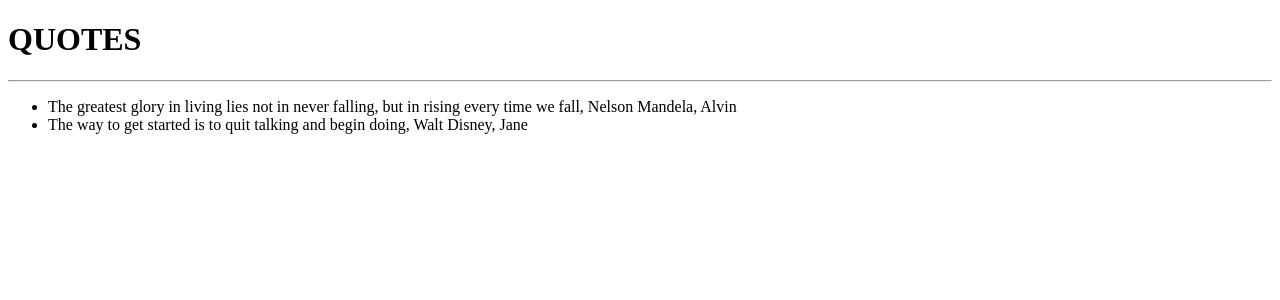
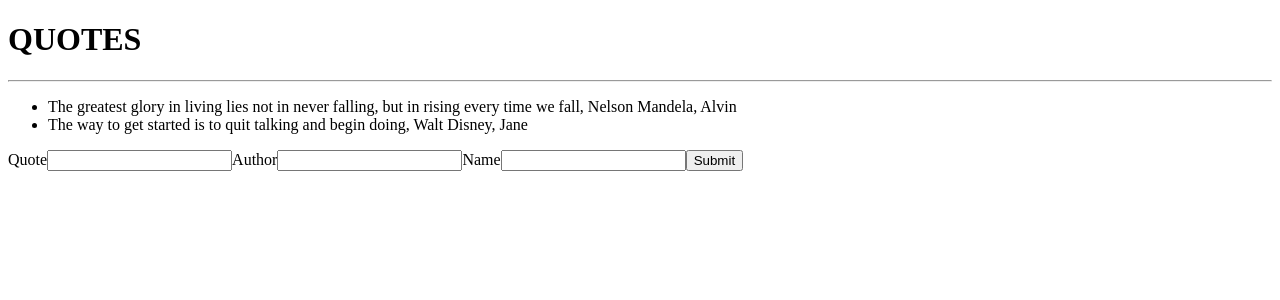
Before and after one commit to Alvin-21/quotes, an Angular app: page / in a window 1280 px wide. Shown: the top 300 px of the page. Built offline with nearby package versions, Linux system fonts and the light colour scheme.

Commit message:
Add quote form template.

```diff
--- a/src/app/app.component.html
+++ b/src/app/app.component.html
@@ -1 +1,2 @@
 <app-quote></app-quote>
+<app-quote-form></app-quote-form>
--- a/src/app/quote-form/quote-form.component.html
+++ b/src/app/quote-form/quote-form.component.html
@@ -1 +1,9 @@
-<p>quote-form works!</p>
+<form>
+    <label for="quote">Quote</label>
+    <input type="text" name="quote" id="quote">
+    <label for="author">Author</label>
+    <input type="text" name="author" id="author">
+    <label for="publisher">Name</label>
+    <input type="text" name="publisher" id="publisher">
+    <button type="submit">Submit</button>
+</form>
```
